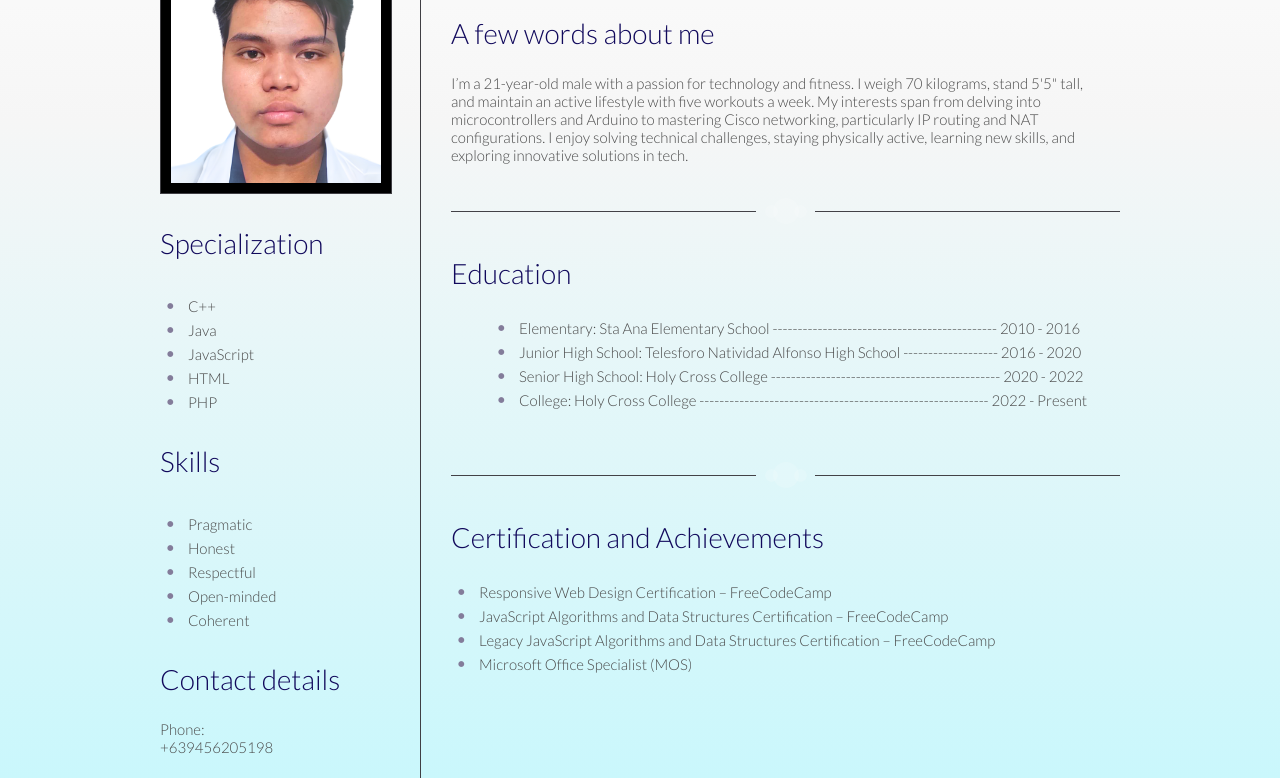
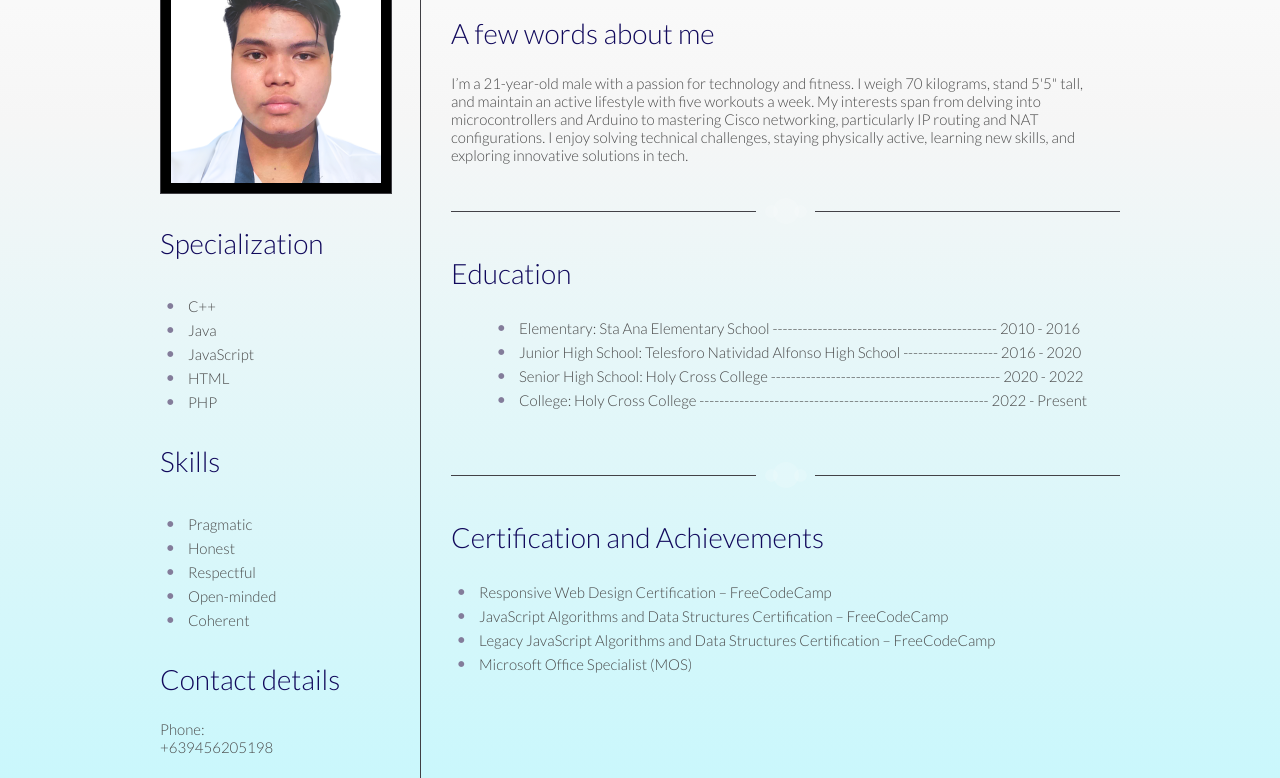
Before and after one commit to John-Michael-Goco/BSCS-Resume, a plain HTML site: page goco.html in a window 1280 px wide. Shown: the part 229-1007 px from the top of the page. Drawn offline with Linux system fonts and the light colour scheme.

Commit message:
Update Image resulution

```diff
--- a/goco.html
+++ b/goco.html
@@ -30,7 +30,7 @@
       <div id="left_col">
         <div class="profile_frame">
           <!-- Profile Pic -->
-         <div class="profile_picture" style="background: url(/images/Goco-Profile.png) 50% /300px no-repeat;"></div>
+         <div class="profile_picture" style="background: url(/images/Goco-Profile.png) 50% /250px no-repeat;"></div>
         </div>
         <div class="specialization">
           <h2>Specialization<h2>
```
